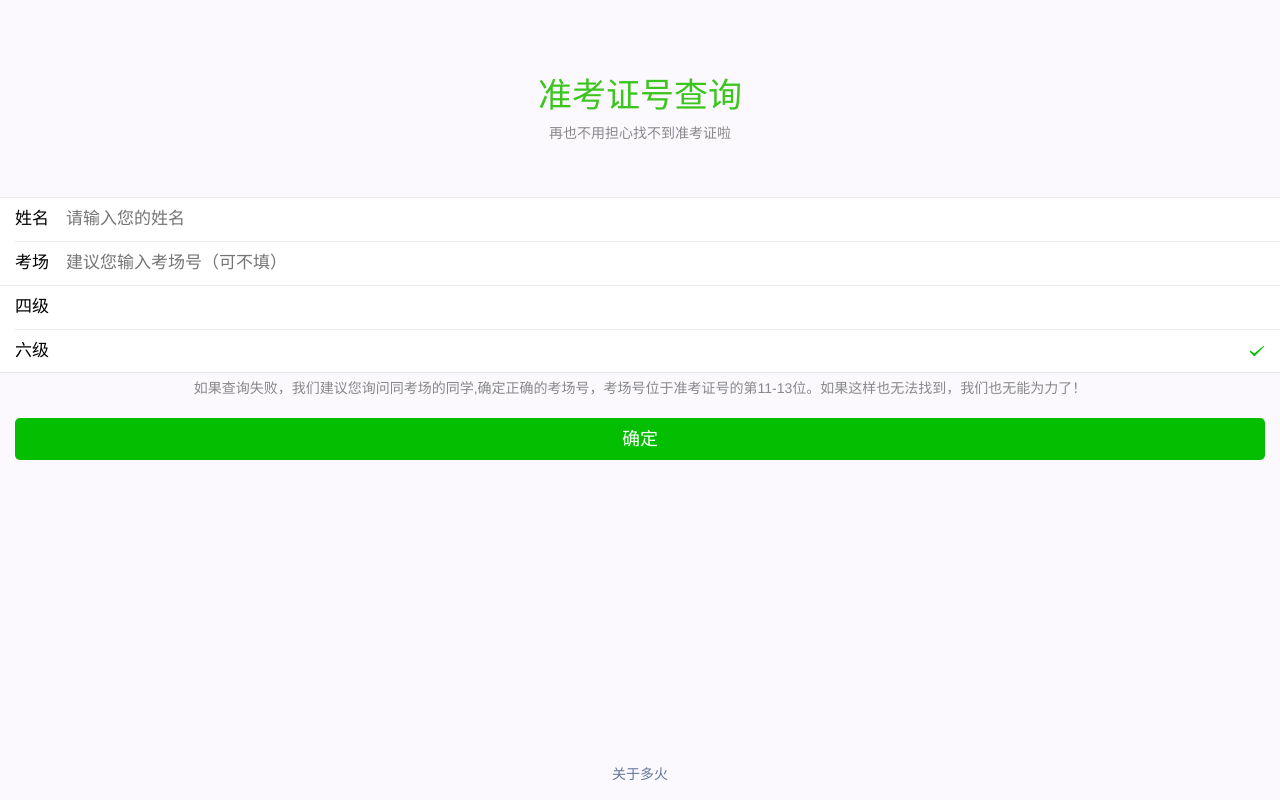
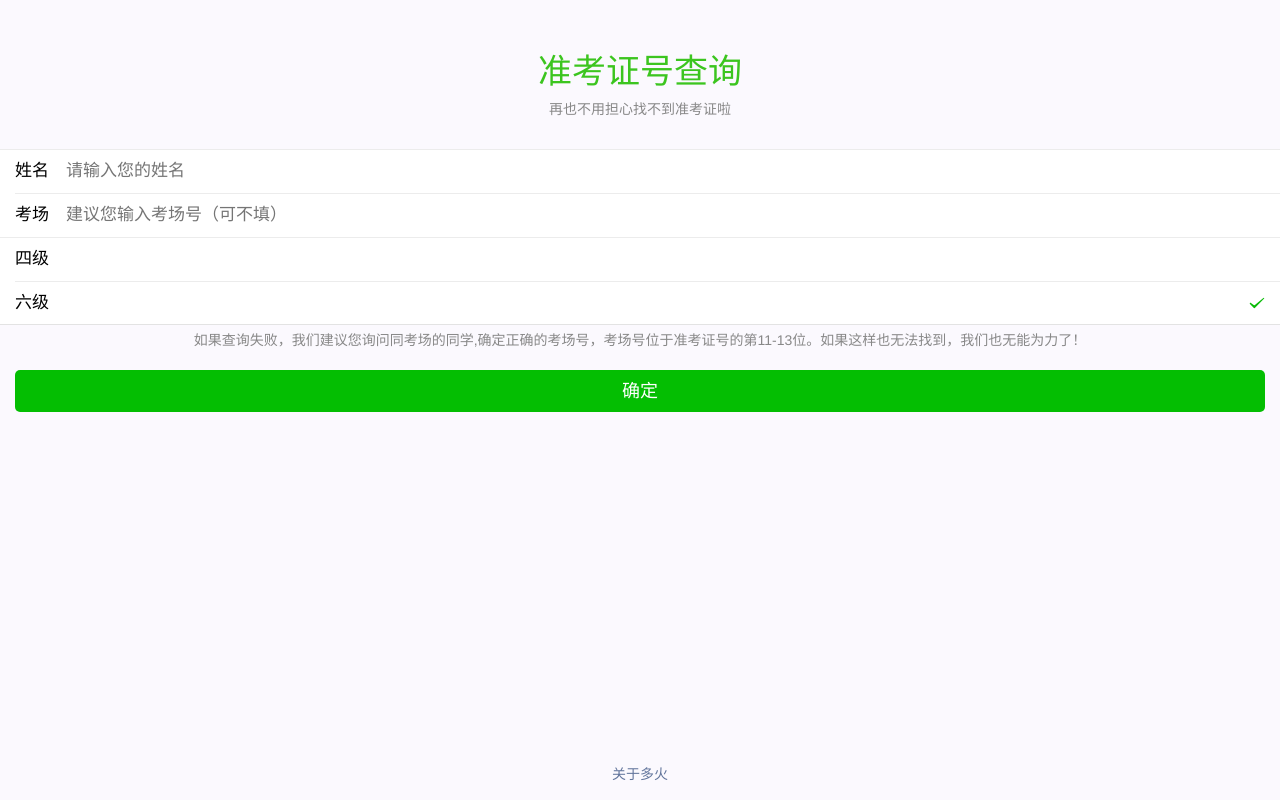
Before and after one commit to zhangbyte/cetQuery, a website: page views/index.html in a window 1280 px wide. Drawn offline with Linux system fonts and the light colour scheme.

Commit message:
revice css

```diff
--- a/public/css/style.css
+++ b/public/css/style.css
@@ -36,7 +36,7 @@ body {
 }
 
 .hd {
-    padding: 2em 0
+    padding: 0.5em 0
 }
 
 .page_title {
```
